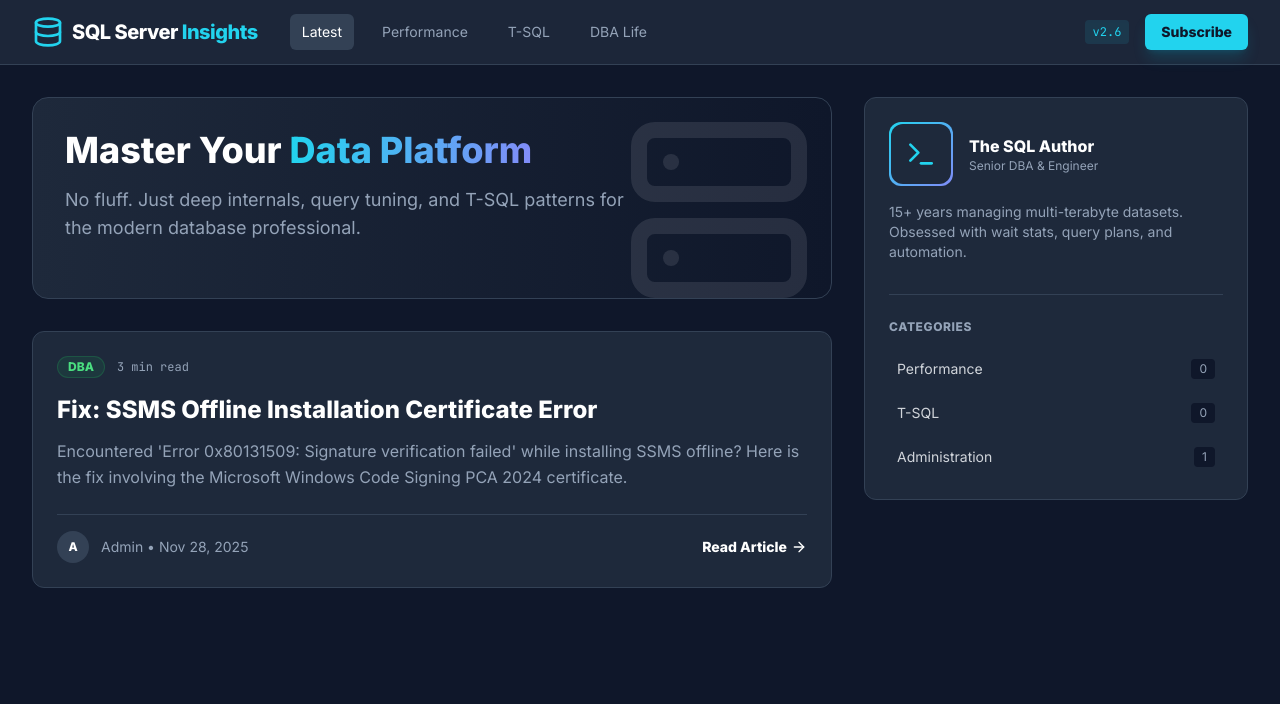
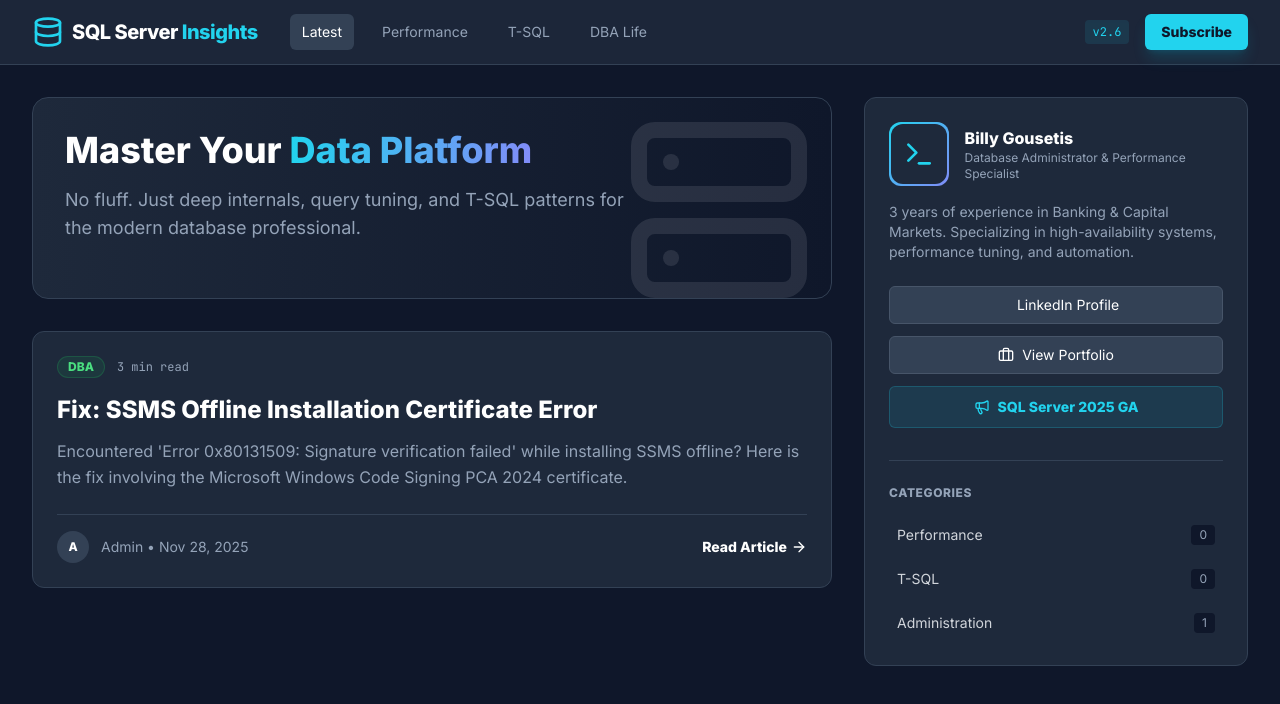
Before and after one commit to Erevos-IV/sql-server-blog, a plain HTML site: page index.html in a window 1280 px wide. Drawn offline with nearby package versions, Linux system fonts and the light colour scheme.

Commit message:
Remove comments section and update sidebar details
Removed comments section and updated sidebar content.

```diff
--- a/index.html
+++ b/index.html
@@ -119,14 +119,6 @@
                     <!-- Article Content Container (Populated by JS) -->
                     <div id="article-content-container"></div>
 
-                    <!-- Comments Section Simulation -->
-                    <div class="bg-surface rounded-xl border border-surfaceHighlight p-6">
-                        <h3 class="font-bold text-white mb-4">Discussion</h3>
-                        <div class="flex gap-4">
-                            <div class="h-10 w-10 rounded-full bg-surfaceHighlight flex-shrink-0"></div>
-                            <input type="text" placeholder="Add to the discussion..." class="w-full bg-background border border-surfaceHighlight rounded-lg px-4 py-2 text-sm focus:outline-none focus:border-primary transition">
-                        </div>
-                    </div>
                 </div>
             </main>
 
@@ -141,13 +133,27 @@
                             </div>
                         </div>
                         <div>
-                            <h3 class="font-bold text-white">The SQL Author</h3>
-                            <p class="text-xs text-textMuted">Senior DBA & Engineer</p>
+                            <h3 class="font-bold text-white">Billy Gousetis</h3>
+                            <p class="text-xs text-textMuted">Database Administrator & Performance Specialist</p>
                         </div>
                     </div>
-                    <p class="text-sm text-textMuted mb-4">
-                        15+ years managing multi-terabyte datasets. Obsessed with wait stats, query plans, and automation.
+                    <p class="text-sm text-textMuted mb-6">
+                        3 years of experience in Banking & Capital Markets. Specializing in high-availability systems, performance tuning, and automation.
                     </p>
+
+                    <!-- NEW: Sidebar Buttons -->
+                    <div class="space-y-3">
+                        <a href="https://www.linkedin.com/in/vasileiosgoysetis-7378101b9/" target="_blank" class="block w-full text-center py-2 px-4 rounded-md bg-surfaceHighlight hover:bg-surfaceHighlight/80 border border-slate-600 text-sm font-medium text-white transition flex items-center justify-center gap-2">
+                            <i data-lucide="linkedin" class="w-4 h-4"></i> LinkedIn Profile
+                        </a>
+                        <a href="https://vassileios-gousetis-dba.vercel.app" target="_blank" class="block w-full text-center py-2 px-4 rounded-md bg-surfaceHighlight hover:bg-surfaceHighlight/80 border border-slate-600 text-sm font-medium text-white transition flex items-center justify-center gap-2">
+                            <i data-lucide="briefcase" class="w-4 h-4"></i> View Portfolio
+                        </a>
+                        <a href="https://learn.microsoft.com/en-us/sql/sql-server/what-s-new-in-sql-server-2025?view=sql-server-ver17" target="_blank" class="block w-full text-center py-2.5 px-4 rounded-md bg-primary/10 hover:bg-primary/20 border border-primary/20 text-sm font-bold text-primary transition flex items-center justify-center gap-2">
+                            <i data-lucide="megaphone" class="w-4 h-4"></i> SQL Server 2025 GA
+                        </a>
+                    </div>
+
                     <div class="mt-8 pt-6 border-t border-surfaceHighlight">
                         <h4 class="text-xs font-bold text-textMuted uppercase tracking-wider mb-4">Categories</h4>
                         <div class="space-y-2">
```
